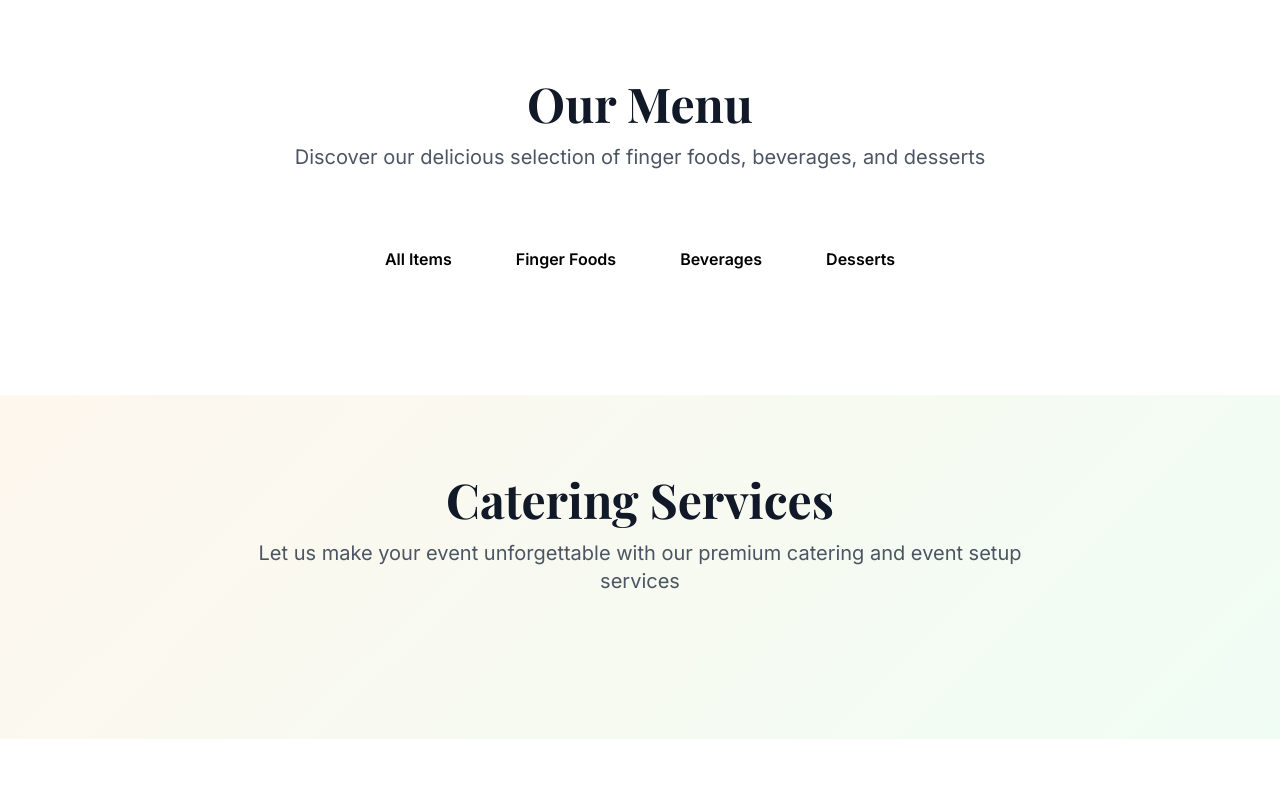
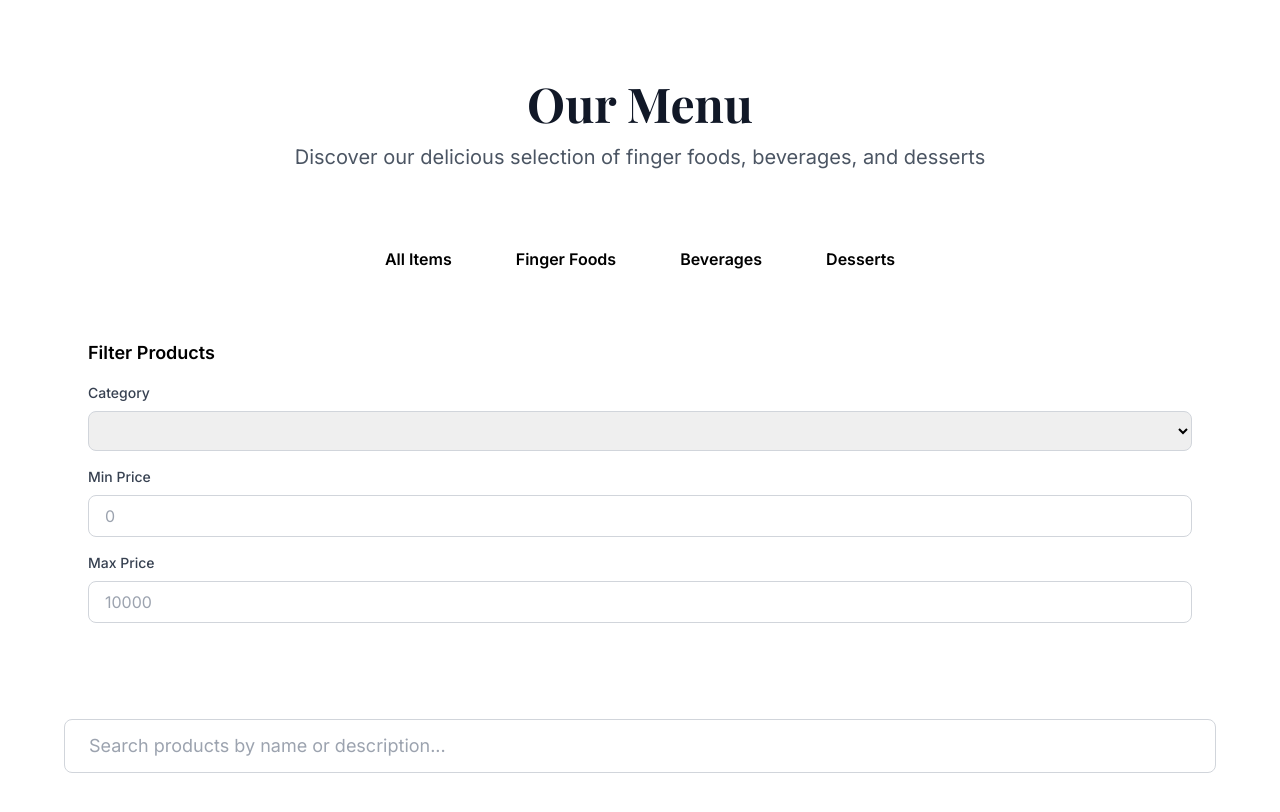
Before and after one commit to GideonA-HUB/JO-E-commerce, a Django app: page / in a window 1280 px wide. Shown: the part 865-1677 px from the top of the page. Run offline with Django 4.2, Linux system fonts and the light colour scheme; data comes from the database, SQL or seed files in the repository; both versions use the stored data as it was after the commit; lists and menus that the app fills with data are empty; some libraries are stand-ins or nearby versions.

Commit message:
Added search and filter functionalites

```diff
--- a/backend/static/app.js
+++ b/backend/static/app.js
@@ -76,6 +76,17 @@ document.addEventListener('alpine:init', () => {
         orderError: false,
         orderErrorMessage: '',
 
+        searchQuery: '',
+        selectedCategory: 'all',
+        minPrice: '',
+        maxPrice: '',
+        categories: [
+            { value: 'all', label: 'All' },
+            { value: 'finger-foods', label: 'Finger Foods' },
+            { value: 'beverages', label: 'Beverages' },
+            { value: 'desserts', label: 'Desserts' }
+        ],
+
         init() {
             this.fetchProducts();
             this.fetchCateringServices();
@@ -126,8 +137,15 @@ document.addEventListener('alpine:init', () => {
 
         async fetchProducts() {
             this.loadingProducts = true;
+            let url = '/api/products/';
+            const params = [];
+            if (this.searchQuery) params.push(`search=${encodeURIComponent(this.searchQuery)}`);
+            if (this.selectedCategory && this.selectedCategory !== 'all') params.push(`category=${encodeURIComponent(this.selectedCategory)}`);
+            if (this.minPrice) params.push(`price__gte=${this.minPrice}`);
+            if (this.maxPrice) params.push(`price__lte=${this.maxPrice}`);
+            if (params.length) url += '?' + params.join('&');
             try {
-                const res = await fetch('/api/products/');
+                const res = await fetch(url);
                 if (res.ok) {
                     this.products = await res.json();
                 }
--- a/backend/templates/main_site.html
+++ b/backend/templates/main_site.html
@@ -154,7 +154,37 @@
                 <button @click="activeCategory = 'desserts'" :class="activeCategory === 'desserts' ? 'bg-primary-500 text-white' : 'bg-gray-200 text-gray-700'" class="px-6 py-3 rounded-full font-semibold transition-all duration-300 hover:scale-105">Desserts</button>
             </div>
 
-            <!-- Products Grid -->
+            <!-- Search & Filter UI -->
+            <div class="max-w-7xl mx-auto px-4 sm:px-6 lg:px-8 mt-8 flex flex-col md:flex-row gap-8">
+                <!-- Sidebar Filters -->
+                <aside class="w-full md:w-64 mb-4 md:mb-0">
+                    <div class="bg-white rounded-xl shadow p-6 mb-6">
+                        <h3 class="text-lg font-semibold mb-4">Filter Products</h3>
+                        <div class="mb-4">
+                            <label class="block text-sm font-medium text-gray-700 mb-2">Category</label>
+                            <select x-model="selectedCategory" @change="fetchProducts()" class="w-full px-4 py-2 border border-gray-300 rounded-lg focus:ring-2 focus:ring-primary-500 focus:border-transparent">
+                                <template x-for="cat in categories" :key="cat.value">
+                                    <option :value="cat.value" x-text="cat.label"></option>
+                                </template>
+                            </select>
+                        </div>
+                        <div class="mb-4">
+                            <label class="block text-sm font-medium text-gray-700 mb-2">Min Price</label>
+                            <input type="number" min="0" x-model="minPrice" @input="fetchProducts()" placeholder="0" class="w-full px-4 py-2 border border-gray-300 rounded-lg focus:ring-2 focus:ring-primary-500 focus:border-transparent">
+                        </div>
+                        <div>
+                            <label class="block text-sm font-medium text-gray-700 mb-2">Max Price</label>
+                            <input type="number" min="0" x-model="maxPrice" @input="fetchProducts()" placeholder="10000" class="w-full px-4 py-2 border border-gray-300 rounded-lg focus:ring-2 focus:ring-primary-500 focus:border-transparent">
+                        </div>
+                    </div>
+                </aside>
+                <!-- Main Content -->
+                <main class="flex-1">
+                    <!-- Search Bar -->
+                    <div class="mb-6 flex items-center gap-4">
+                        <input type="text" x-model="searchQuery" @input.debounce.400ms="fetchProducts()" placeholder="Search products by name or description..." class="w-full px-6 py-3 border border-gray-300 rounded-lg focus:ring-2 focus:ring-primary-500 focus:border-transparent text-lg">
+                    </div>
+                    <!-- Product Grid -->
                     <div class="grid grid-cols-1 md:grid-cols-2 lg:grid-cols-3 xl:grid-cols-4 gap-8">
                         <template x-for="product in filteredProducts" :key="product.id">
                             <div class="product-card">
@@ -183,6 +213,8 @@
                                 </div>
                             </div>
                         </template>
+                    </div>
+                </main>
             </div>
         </div>
     </section>
```
Also changed, not shown: backend/db.sqlite3. Lines whose indentation alone changed are shown as unchanged.
